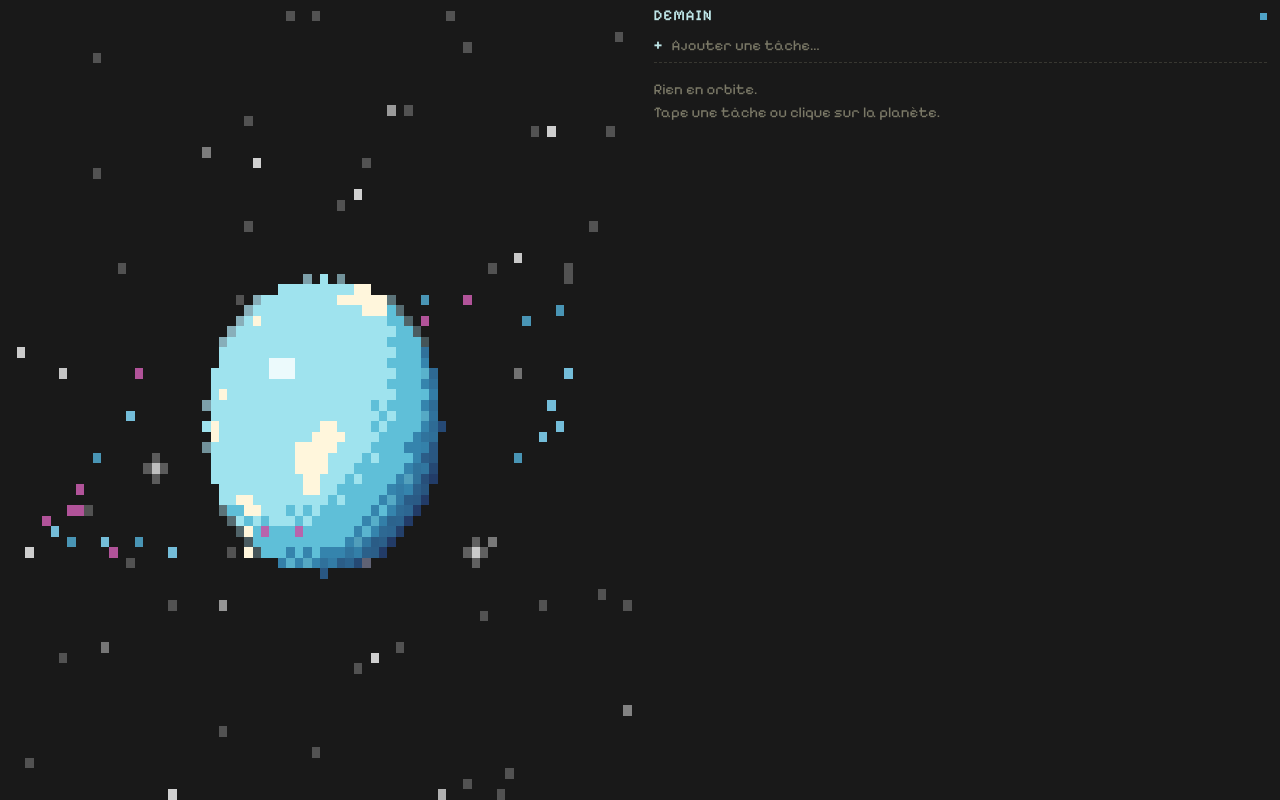
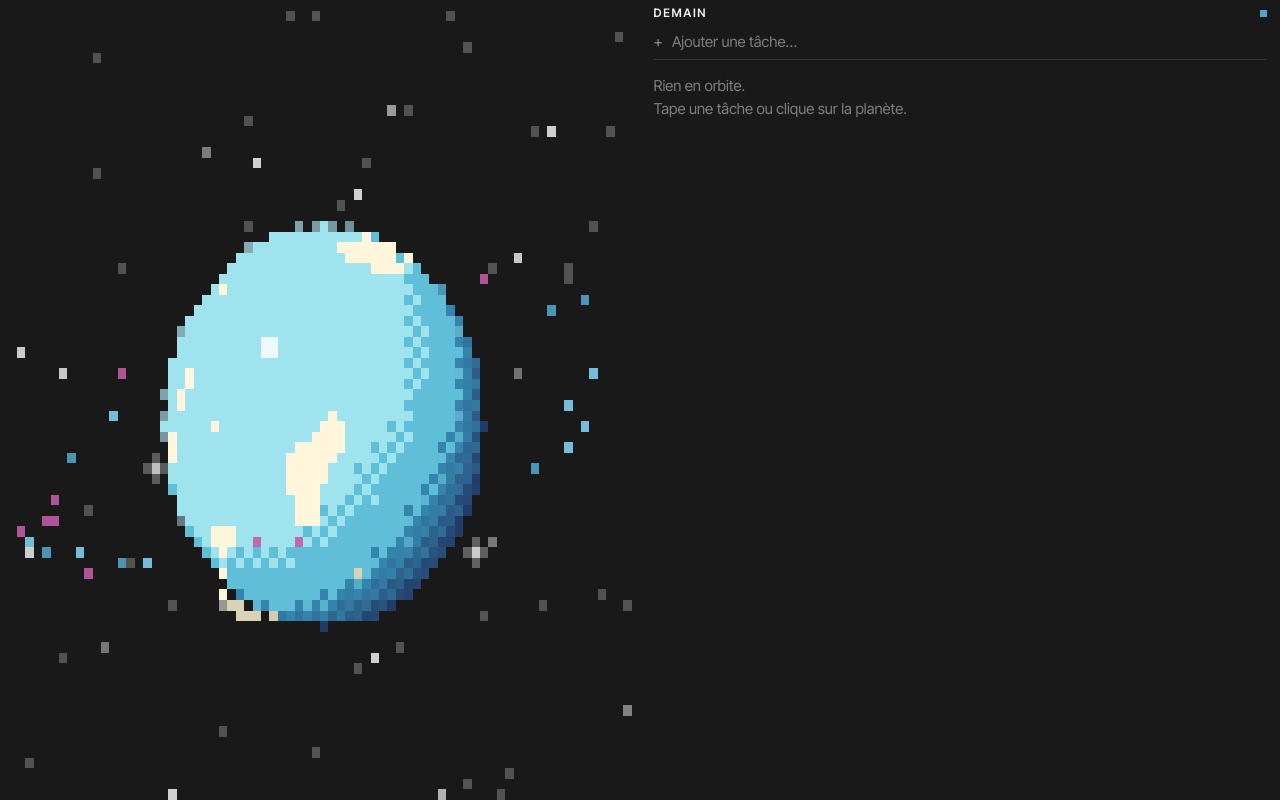
Before and after one commit to roywhitt/widget-time, a plain HTML site: page todo/index.html in a window 1280 px wide. Drawn offline with Linux system fonts and the light colour scheme.

Commit message:
Add files via upload

```diff
--- a/todo/index.html
+++ b/todo/index.html
@@ -6,11 +6,11 @@
 <meta name="color-scheme" content="dark">
 <title>Demain</title>
 <link rel="preconnect" href="https://fonts.googleapis.com">
-<link href="https://fonts.googleapis.com/css2?family=Pixelify+Sans:wght@400;500;600&display=swap" rel="stylesheet">
+<link href="https://fonts.googleapis.com/css2?family=Inter+Tight:wght@400;500;600&display=swap" rel="stylesheet">
 <style>
-:root{color-scheme:dark;--cream:#fff4d6;--sky:#bfe6e8;--teal:#4fa3c7;--mag:#c25aa8;--acc:#ff5b2e;--mute:rgba(244,239,200,.45);--ln:rgba(244,239,200,.14);--fs:13px}
+:root{color-scheme:dark;--fg:#f2efe9;--cream:#f2efe9;--sky:#bfe6e8;--teal:#4fa3c7;--mag:#c25aa8;--acc:#ff5b2e;--mute:rgba(242,239,233,.48);--ln:rgba(242,239,233,.14);--fs:13px}
 *{box-sizing:border-box}
-html,body{margin:0;width:100%;height:100%;background:transparent;overflow:hidden;color:var(--cream);font-family:"Pixelify Sans",ui-monospace,monospace;font-size:var(--fs);-webkit-font-smoothing:none}
+html,body{margin:0;width:100%;height:100%;background:transparent;overflow:hidden;color:var(--fg);font-family:"Inter Tight","Helvetica Neue",Arial,sans-serif;font-size:var(--fs);-webkit-font-smoothing:antialiased}
 button,input{font:inherit;color:inherit;background:none;border:0;padding:0;margin:0}
 #w{position:absolute;inset:0;display:flex;flex-direction:column}
 #w.wide{flex-direction:row}
@@ -19,16 +19,16 @@ button,input{font:inherit;color:inherit;background:none;border:0;padding:0;margi
 #sky canvas{position:absolute;inset:0;width:100%;height:100%;image-rendering:pixelated}
 #side{flex:1;min-height:0;min-width:0;display:flex;flex-direction:column;padding:.2em .9em .7em}
 #head{display:flex;align-items:baseline;gap:.6em;padding:.2em 0 .45em}
-#head b{font-weight:600;letter-spacing:.06em;color:var(--sky)}
-#count{color:var(--mute);font-size:.85em}
+#head b{font-size:.78em;font-weight:600;letter-spacing:.14em;color:var(--fg)}
+#count{color:var(--mute);font-size:.78em;letter-spacing:.06em}
 #sync{margin-left:auto;width:.45em;height:.45em;background:var(--teal);image-rendering:pixelated;transition:background .3s}
 #sync.wait{background:var(--cream);animation:blink .6s steps(2) infinite}
 #sync.off{background:var(--mag)}
 @keyframes blink{50%{opacity:.2}}
-#add{display:flex;align-items:center;gap:.6em;border-bottom:1px dashed var(--ln);padding:.35em 0 .5em}
-#add .plus{color:var(--sky);font-weight:600;transition:transform .25s steps(3)}
-#add:focus-within .plus{transform:rotate(90deg);color:var(--cream)}
-#inp{flex:1;min-width:0;outline:none;caret-color:var(--sky)}
+#add{display:flex;align-items:center;gap:.6em;border-bottom:1px solid var(--ln);padding:.35em 0 .5em}
+#add .plus{color:var(--mute);font-weight:500;transition:transform .25s steps(3)}
+#add:focus-within .plus{transform:rotate(90deg);color:var(--acc)}
+#inp{flex:1;min-width:0;outline:none;caret-color:var(--acc)}
 #inp::placeholder{color:var(--mute)}
 #list{flex:1;overflow-y:auto;scrollbar-width:none;padding-top:.25em}
 #list::-webkit-scrollbar{display:none}
@@ -37,13 +37,13 @@ button,input{font:inherit;color:inherit;background:none;border:0;padding:0;margi
 .it:hover{background:rgba(191,230,232,.06)}
 .it.hl{background:rgba(255,91,46,.09);box-shadow:inset 3px 0 0 var(--acc)}
 .it.hl .tx{color:#fff}
-.box{flex:none;width:.95em;height:.95em;margin-top:.12em;border:2px solid var(--cream);position:relative;cursor:pointer;transition:border-color .15s}
+.box{flex:none;width:.9em;height:.9em;margin-top:.18em;border:1.5px solid var(--fg);position:relative;cursor:pointer;transition:border-color .15s}
 .box::after{content:"";position:absolute;inset:2px;background:var(--acc);transform:scale(0);transition:transform .2s steps(3)}
 .box:hover::after{transform:scale(.6)}
-.it.done .box{border-color:var(--sky)}
-.it.done .box::after{transform:scale(1);background:var(--sky)}
-.tx{flex:1;min-width:0;line-height:1.25;word-break:break-word;outline:none;position:relative}
-.tx::after{content:"";position:absolute;left:0;top:55%;height:2px;width:0;background:var(--sky);transition:width .35s steps(6)}
+.it.done .box{border-color:var(--acc)}
+.it.done .box::after{transform:scale(1);background:var(--acc)}
+.tx{flex:1;min-width:0;line-height:1.3;word-break:break-word;outline:none;position:relative}
+.tx::after{content:"";position:absolute;left:0;top:55%;height:1px;width:0;background:var(--fg);transition:width .35s steps(6)}
 .it.done .tx{color:var(--mute)}
 .it.done .tx::after{width:100%}
 .it.out{animation:out .5s steps(5) forwards}
@@ -88,7 +88,7 @@ const KINDS = ['planet','gas','moon','rock','comet','star','ringed','binary'];
 const PALS = { cream:['#fff4d6','#d8cba0'], coral:['#ff9a72','#c8614a'], rose:['#e48ad0','#a5539a'], teal:['#5fb6d8','#33799e'], lime:['#a6e36b','#5f9f3e'],
   gold:['#ffd166','#c99a33'], lavender:['#b9a3ec','#7c66b5'], mint:['#86e6c9','#3fa58c'], rust:['#d0744a','#8f4329'], ice:['#e3f7ff','#9fc8dc'], plum:['#9b5a8e','#5e3157'], sand:['#f1df9c','#b9a462'] };
 const PALK = Object.keys(PALS);
-const SIZE = { planet:[3,5], gas:[4,6], moon:[2,3], rock:[2,4], comet:[1,2], star:[1,2], ringed:[3,4], binary:[2,2] };
+const SIZE = { planet:[2,4], gas:[3,4], moon:[2,3], rock:[2,3], comet:[1,2], star:[1,2], ringed:[2,3], binary:[2,2] };
 const PATHS = { planet:['orbit','tilt','eight'], gas:['orbit','tilt'], moon:['orbit','eight','tilt'], rock:['drift','orbit','tilt','eight'], comet:['comet'], star:['drift'], ringed:['orbit','tilt'], binary:['drift','orbit'] };
 function design(existing){
   const used = new Set(existing.filter(t => t.d).map(t => t.d.kind + ':' + t.d.pal));
@@ -106,7 +106,8 @@ function design(existing){
            k: +(.72 + Math.random() * .45).toFixed(3), sp: +((.08 + Math.random() * .16) * (Math.random() < .25 ? -1 : 1)).toFixed(3),
            ph: +(Math.random() * 6.283).toFixed(3), tilt: +(Math.random() * 1.4 - .7).toFixed(3), e: +(.55 + Math.random() * .3).toFixed(3) };
 }
-function ensureDesigns(){ let changed = false; tasks.forEach((t, i) => { if (!t.d){ t.d = design(tasks.slice(0, i)); changed = true; } }); return changed; }
+function ensureDesigns(){ let changed = false; tasks.forEach((t, i) => { if (!t.d){ t.d = design(tasks.slice(0, i)); changed = true; }
+  else { const mx = (SIZE[t.d.kind] || [2,3])[1]; if (t.d.size > mx){ t.d.size = mx; changed = true; } } }); return changed; }
 
 // ================================================================
 //  Données + synchronisation
@@ -210,13 +211,13 @@ function hash(s){ let h = 2166136261; for (const c of s) h = Math.imul(h ^ c.cha
 function resize(){
   const W = $('w').clientWidth, H = $('w').clientHeight;
   $('w').classList.toggle('wide', W / H > 1.25);
-  document.documentElement.style.setProperty('--fs', Math.max(11, Math.min(15, Math.min(W, H) / 22)) + 'px');
+  document.documentElement.style.setProperty('--fs', Math.max(12, Math.min(15, Math.min(W, H) / 21)) + 'px');
   const box = $('sky'), bw = box.clientWidth, bh = box.clientHeight;
   LH = 76; LW = Math.max(76, Math.round(LH * bw / Math.max(1, bh)));
   cv.width = LW; cv.height = LH;
   CX = LW / 2; CY = LH / 2 + 2;
-  R = Math.round(Math.min(LH * .26, LW * .19));
-  RX = Math.min(LW * .46, R * 2.3); RY = RX * .3;
+  R = Math.round(Math.min(LH * .33, LW * .25));
+  RX = Math.min(LW * .47, R * 2.05); RY = RX * .3;
   stars = Array.from({ length: Math.round(LW * LH / 90) }, () => [Math.floor(rnd(0, LW)), Math.floor(rnd(0, LH)), rnd(0, 6.3), Math.random() < .12]);
   dust = Array.from({ length: 200 }, (_, i) => ({ a: rnd(0, 6.283), r: rnd(.88, 1.12), c: [PAL.teal, PAL.mag, '#7fd0ef'][i % 3], s: rnd(.6, 1.4), inner: i > 130 }));
 }
@@ -233,11 +234,11 @@ function px(x, y, c, a = 1){ cx.globalAlpha = a; cx.fillStyle = c; cx.fillRect(M
 let level = 0;                                   // 0 = océan vide → 1 = planète pleine de vie
 const BAY = [0,8,2,10,12,4,14,6,3,11,1,9,15,7,13,5];
 function drawPlanet(t){
-  const n = tasks.length, target = Math.min(1, n / 8);
+  const n = tasks.length, target = 1 - Math.pow(.58, n);   // 1 tâche ≈ 40 %, 2 ≈ 66 %, 3 ≈ 80 %, 4 ≈ 89 %
   level += (target - level) * .03;
   const rot = t * .11, r = R * (1 + pulse * .07), R2 = Math.ceil(r + 3);
-  const landThr = 1.02 - .5 * level;              // plus de tâches = plus de terres
-  const cloudThr = .7 - .08 * level;
+  const landThr = 1.0 - .64 * level;              // plus de tâches = plus de terres
+  const cloudThr = .7 + .05 * level;
   // halo d'atmosphère qui grandit avec la vie de la planète
   const halo = .5 + level * 1.5;
   for (let y = -R2; y <= R2; y++) for (let x = -R2; x <= R2; x++){
@@ -255,7 +256,7 @@ function drawPlanet(t){
       const h = n2(lon*1.6 + 40, lat*1.9 + 7) * .7 + n2(lon*4 + 3, lat*4 + 11) * .3;
       let c;
       if (cl > .6) c = light + dith*.3 > -.05 ? C.cloud : C.cloudD;
-      else if (h > landThr + .2) c = C.peak;
+      else if (h > landThr + .3) c = C.peak;
       else if (h > landThr + .09) c = C.forest;
       else if (h > landThr + .02) c = C.grass;
       else if (h > landThr) c = C.sand;
@@ -330,7 +331,7 @@ function selector(x, y, r, t){ // sélecteur orange : 4 coins qui respirent
 function pathPos(d, t, grow){
   const k = d.k * (.5 + .5 * grow), a = d.ph + t * d.sp;
   if (d.path === 'eight'){ const x = CX + Math.sin(a) * RX * .95 * k, y = CY + Math.sin(2*a) * RY * 1.5 * k; return { x, y, front: Math.cos(a) > 0 }; }
-  if (d.path === 'drift'){ const x = CX + Math.sin(a * .7) * LW * .43 * (.6 + .4*grow), y = CY + Math.sin(a * 1.13 + d.ph) * LH * .36 * (.6 + .4*grow); return { x, y, front: Math.sin(a * .5 + d.ph) > -.3 }; }
+  if (d.path === 'drift'){ const x = CX + Math.sin(a * .7) * LW * .44 * (.6 + .4*grow), y = CY + Math.sin(a * 1.13 + d.ph) * LH * .4 * (.6 + .4*grow); return { x, y, front: Math.sin(a * .5 + d.ph) > -.3 }; }
   if (d.path === 'comet'){ const e = d.e, b2 = Math.sqrt(1 - e*e), ex = (Math.cos(a) + e) * RX * .75 * k, ey = Math.sin(a) * RX * .75 * b2 * k * .7, rot = d.tilt * 1.6;
     return { x: CX + ex * Math.cos(rot) - ey * Math.sin(rot), y: CY + ex * Math.sin(rot) * .45 + ey * Math.cos(rot) * .7, front: Math.sin(a) > 0 }; }
   const tilt = d.path === 'tilt' ? d.tilt : TILT, ry = d.path === 'tilt' ? RX * (.42 + Math.abs(d.tilt) * .2) : RY;
```
